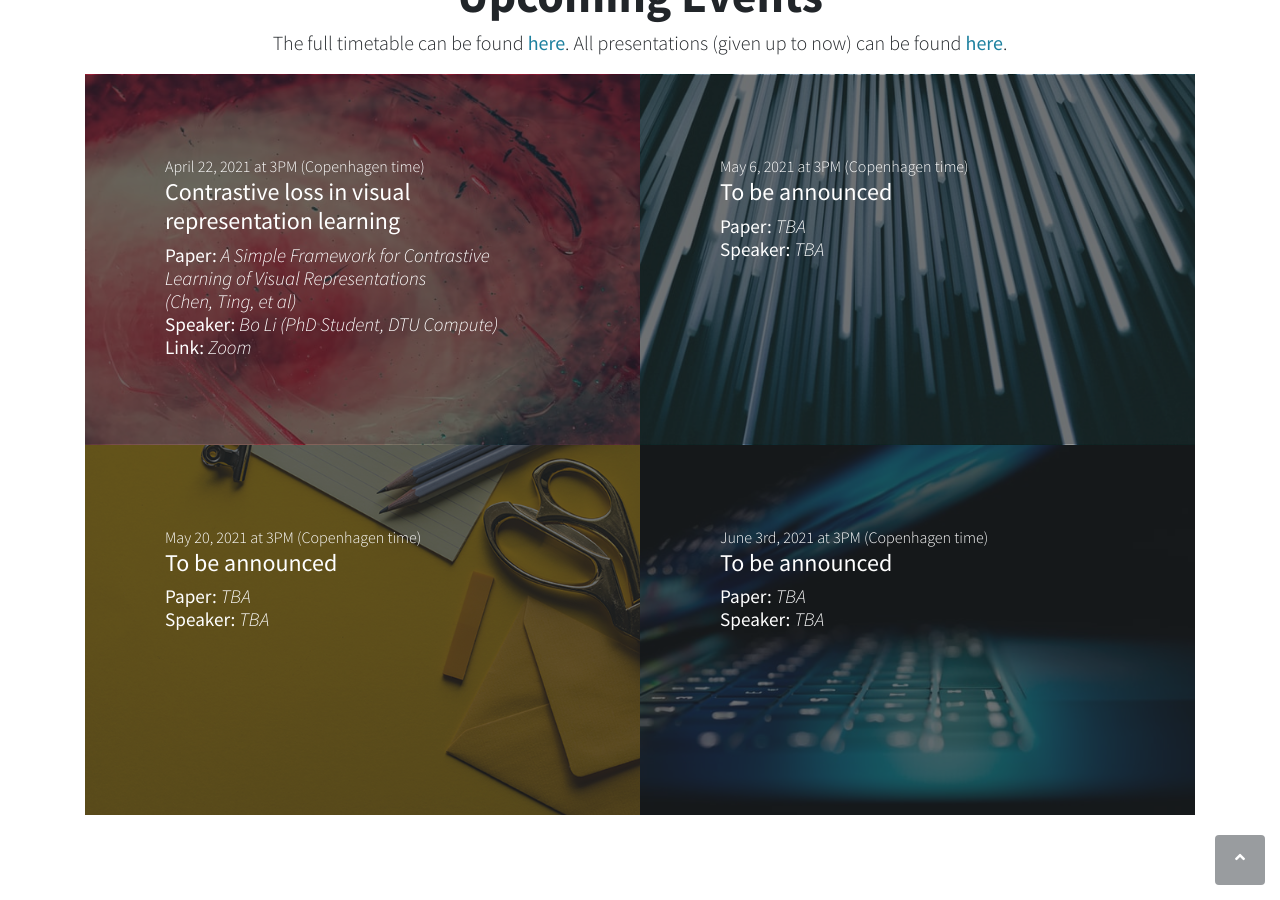
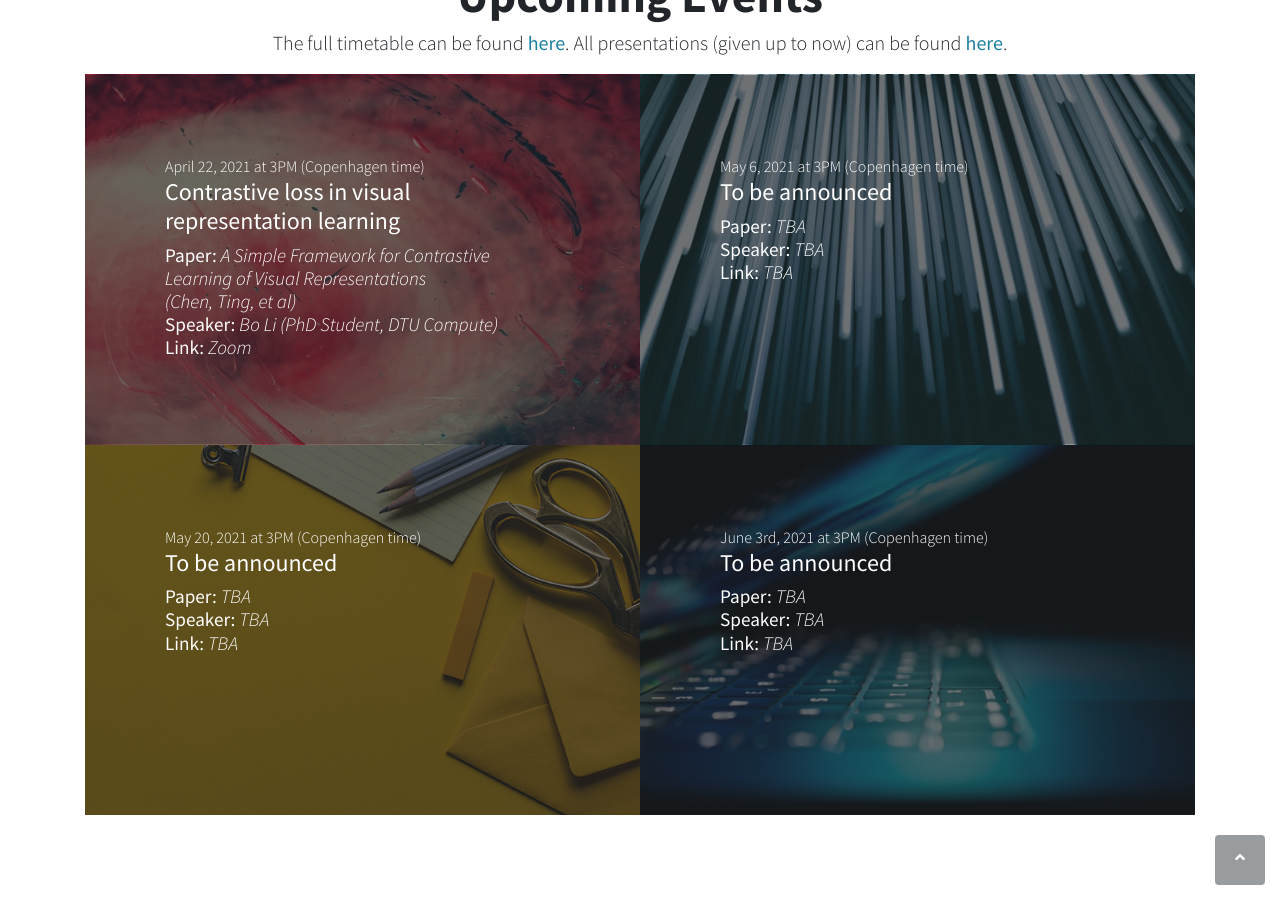
Before and after one commit to milenabaj/tinder_devops, a Jekyll site: the page index.html, which Jekyll copies as it is, in a window 1280 px wide and 900 px high, scrolled down 2132 px. Built offline with Jekyll 4.4.1, drawn with Linux system fonts in a browser that asks for light colours.

Commit message:
TBA for links

```diff
--- a/index.html
+++ b/index.html
@@ -125,7 +125,7 @@
                             <p class="h6">
                                 <b>Paper:</b> <i>A Simple Framework for Contrastive Learning of Visual Representations </br>(Chen, Ting, et al)</i></br>
                                 <b>Speaker:</b> <i>Bo Li (PhD Student, DTU Compute)</i></br>
-                                <b>Link:</b> <a href="https://dtudk.zoom.us/j/63689554278" style="color:#ffffff;"> <i>Zoom</i> </a></br>
+                                <b>Link:</b> <a href="https://dtudk.zoom.us/j/63689554278" style="color:#ffffff;"> <i>Zoom</i> </a>
                             </p>
                         </div>
                     </div>
@@ -138,7 +138,8 @@
                             <div class="h4">To be announced</div>
                             <p class="h6">
                                 <b>Paper:</b> <i>TBA</i></br>
-                                <b>Speaker:</b> <i>TBA</i>
+                                <b>Speaker:</b> <i>TBA</i></br>
+                                <b>Link:</b> <i>TBA</i>
                             </p>
                         </div>
                     </div>
@@ -151,7 +152,8 @@
                             <div class="h4">To be announced</div>
                             <p class="h6">
                                 <b>Paper:</b> <i>TBA</i></br>
-                                <b>Speaker:</b> <i>TBA</i>
+                                <b>Speaker:</b> <i>TBA</i></br>
+                                <b>Link:</b> <i>TBA</i>
                             </p>
                         </div>
                     </div>
@@ -164,7 +166,8 @@
                             <div class="h4">To be announced</div>
                             <p class="h6">
                                 <b>Paper:</b> <i>TBA</i></br>
-                                <b>Speaker:</b> <i>TBA</i>
+                                <b>Speaker:</b> <i>TBA</i></br>
+                                <b>Link:</b> <i>TBA</i>
                             </p>
                         </div>
                     </div>
```
